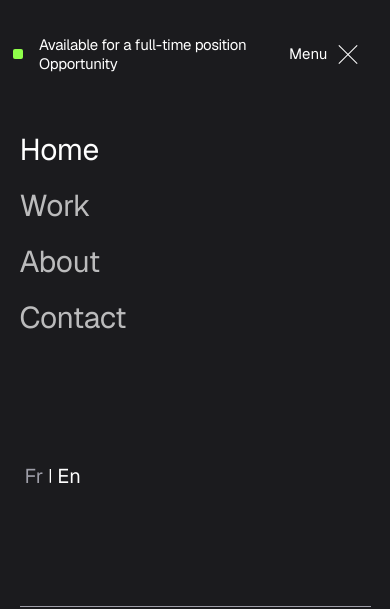
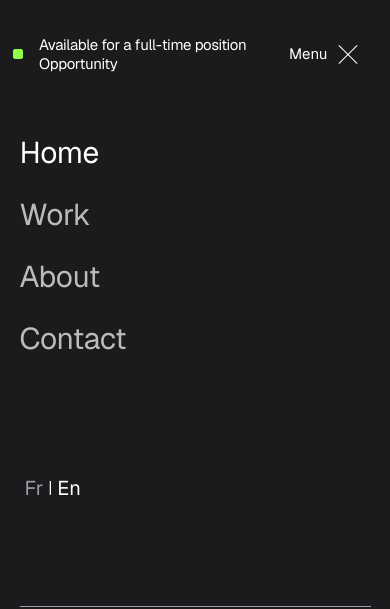
Before and after one commit to QuentinDch/portfolio, a website built with Vite: page index.html in a window 390 px wide. Both pictures are taken after a click on the button "Menu". Shown: the top 609 px of the page. Built offline with nearby package versions, Linux system fonts and the light colour scheme.

Commit message:
fix(menu): resolve dropdown menu display issue

```diff
--- a/index.html
+++ b/index.html
@@ -99,11 +99,12 @@
           </h1>
           <ul class="navbar__menu" id="main-menu">
             <li class="navbar__menu-item mobile-only">
-              <a
-                href="/"
-                aria-label="Back to homepage"
-                data-lang-en="home"
-                data-lang-fr="accueil"
+              <a href="/" aria-label="Back to homepage"
+                ><span
+                  class="opacity-1"
+                  data-lang-en="home"
+                  data-lang-fr="accueil"
+                ></span
               ></a>
             </li>
             <li class="navbar__menu-item">
--- a/src/js/components/menuToggler.js
+++ b/src/js/components/menuToggler.js
@@ -10,6 +10,12 @@ export function initHamburgerButton() {
     togglerButton.setAttribute("aria-expanded", !expanded);
     togglerButton.classList.toggle("active", !expanded);
     navigation.classList.toggle("active", !expanded);
+
+    if (navigation.classList.contains("active")) {
+      document.body.classList.add("no-scroll");
+    } else {
+      document.body.classList.remove("no-scroll");
+    }
   });
 
   navLinks.forEach((link) => {
@@ -22,6 +28,8 @@ export function initHamburgerButton() {
         togglerButton.classList.remove("active");
         navigation.classList.remove("active");
 
+        document.body.classList.remove("no-scroll");
+
         setTimeout(() => {
           document
             .querySelector(targetId)
--- a/src/sass/layouts/_navbar.scss
+++ b/src/sass/layouts/_navbar.scss
@@ -35,6 +35,7 @@
   text-transform: capitalize;
   position: relative;
   overflow: hidden;
+  line-height: 30rem;
 
   @media screen and (max-width: 767px) {
     font-size: 30rem;
@@ -46,7 +47,7 @@
   position: absolute;
   left: 0;
   width: 100%;
-  transform: translateY(25rem);
+  transform: translateY(35rem);
   opacity: 0.7;
 }
 
@@ -60,7 +61,7 @@
 
 .navbar__menu-item a:hover span {
   transition: transform 400ms cubic-bezier(0.4, 0, 0.2, 1), opacity 1ms 400ms;
-  transform: translateY(-25rem);
+  transform: translateY(-35rem);
   opacity: 1;
 }
 
--- a/src/sass/utils/_helpers.scss
+++ b/src/sass/utils/_helpers.scss
@@ -30,3 +30,11 @@
   width: 15rem;
   height: 15rem;
 }
+
+.no-scroll {
+  overflow: hidden;
+}
+
+.opacity-1 {
+  opacity: 1 !important;
+}
```
